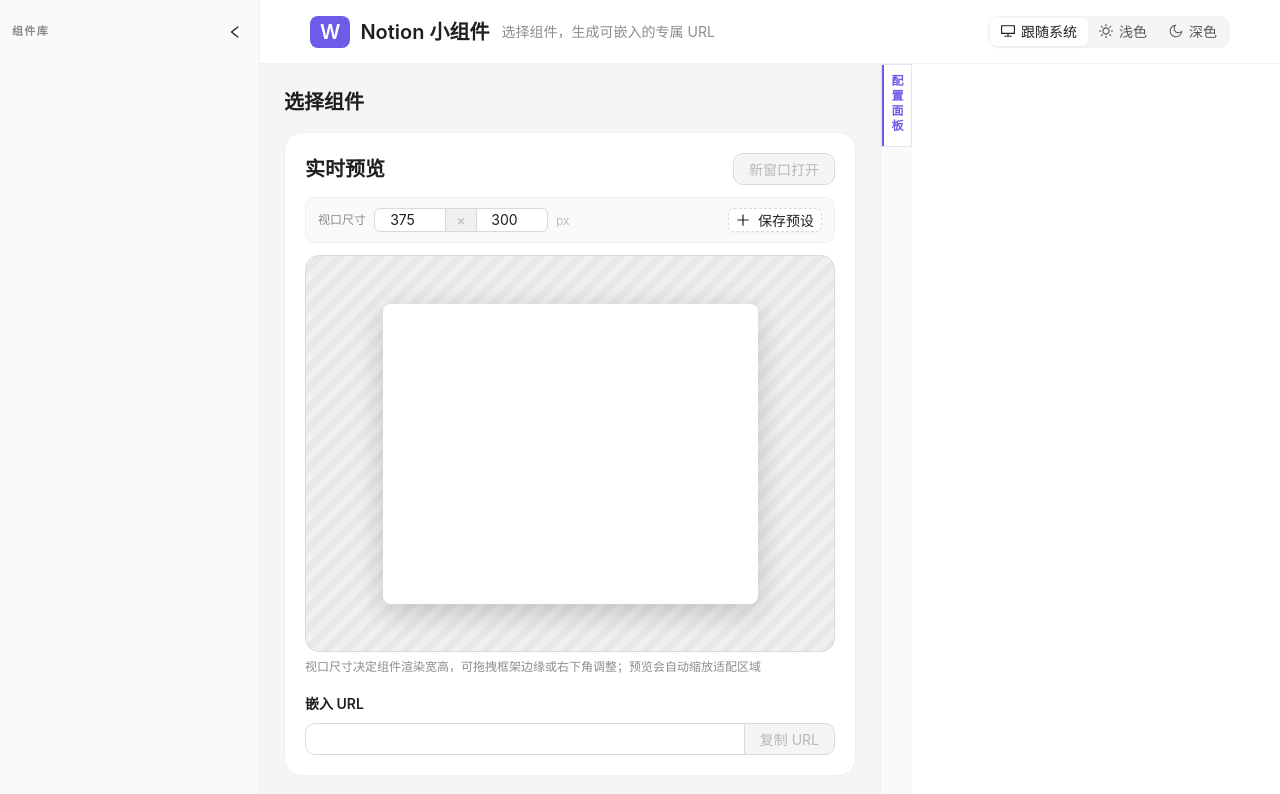
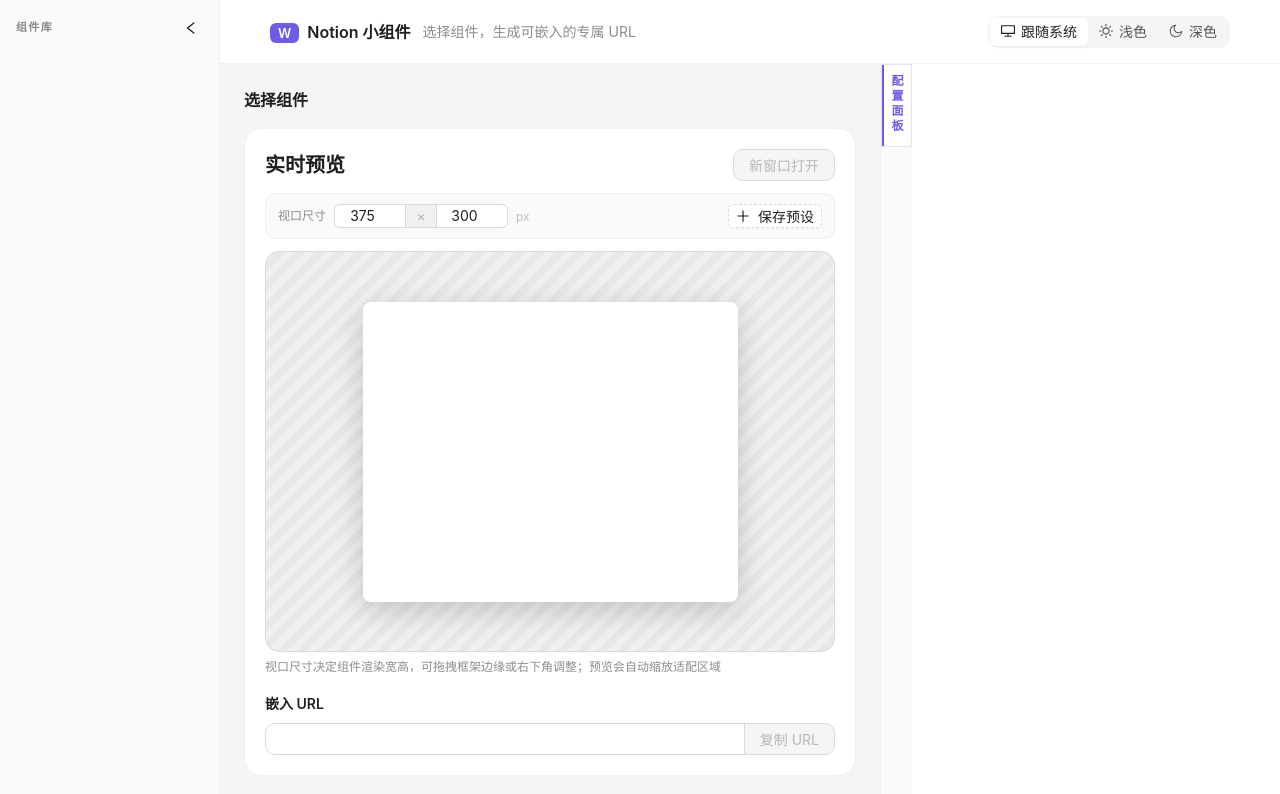
Before and after one commit to zx108wl/notion-widget, a React (Vite) app: page / in a window 1280 px wide. Shown: the top 794 px of the page. Built offline with nearby package versions, Linux system fonts and the light colour scheme.

Commit message:
style: 视觉对齐 AntD 规范——菜单图标 18px、标题降级、Sider 收窄至 220

```diff
--- a/src/styles/workbench.css
+++ b/src/styles/workbench.css
@@ -57,7 +57,7 @@
   display: flex;
   align-items: center;
   justify-content: space-between;
-  padding: 20px 12px 12px;
+  padding: 16px 16px 8px;
 }
 .sider-title[data-collapsed="true"] {
   flex-direction: column;
--- a/src/workbench/App.tsx
+++ b/src/workbench/App.tsx
@@ -110,7 +110,7 @@
       {/* 左侧导航 Sider（官方 side-menu 模式） */}
       <Sider
         theme="light"
-        width={260}
+        width={220}
         collapsible
         collapsed={leftCollapsed}
         onCollapse={setLeftCollapsed}
@@ -145,8 +145,8 @@
       </Sider>
       <Layout style={{ overflow: "hidden" }}>
         <Header style={{ display: "flex", alignItems: "center", gap: 12, background: "var(--bg-page)", borderBottom: "1px solid var(--border-color)" }}>
-          <Typography.Title level={4} style={{ margin: 0 }}>
-            <span style={{ background: "var(--accent)", color: "#fff", padding: "4px 10px", borderRadius: 8, marginRight: 10 }}>W</span>
+          <Typography.Title level={5} style={{ margin: 0 }}>
+            <span style={{ background: "var(--accent)", color: "#fff", padding: "2px 8px", borderRadius: 6, marginRight: 8, fontSize: 13 }}>W</span>
             Notion 小组件
           </Typography.Title>
           <Typography.Text type="secondary" style={{ flex: 1 }}>选择组件，生成可嵌入的专属 URL</Typography.Text>
@@ -157,7 +157,7 @@
           <div style={{ display: "flex", flexDirection: "column", height: "100%" }}>
             <div style={{ display: "flex", justifyContent: "space-between", alignItems: "flex-start", marginBottom: 16 }}>
               <div>
-                <Typography.Title level={4} style={{ margin: 0 }}>
+                <Typography.Title level={5} style={{ margin: 0 }}>
                   {selectedWidget?.name || "选择组件"}
                 </Typography.Title>
                 {selectedWidget && (
--- a/src/workbench/components/WidgetCatalog.tsx
+++ b/src/workbench/components/WidgetCatalog.tsx
@@ -41,13 +41,11 @@
     <span
       ref={ref}
       style={{
-        width: 26,
-        height: 26,
+        width: 18,
+        height: 18,
         display: "grid",
         placeItems: "center",
-        borderRadius: 7,
-        background: "var(--bg-icon)",
-        fontSize: 15,
+        fontSize: 14,
         flexShrink: 0,
       }}
     />
```
